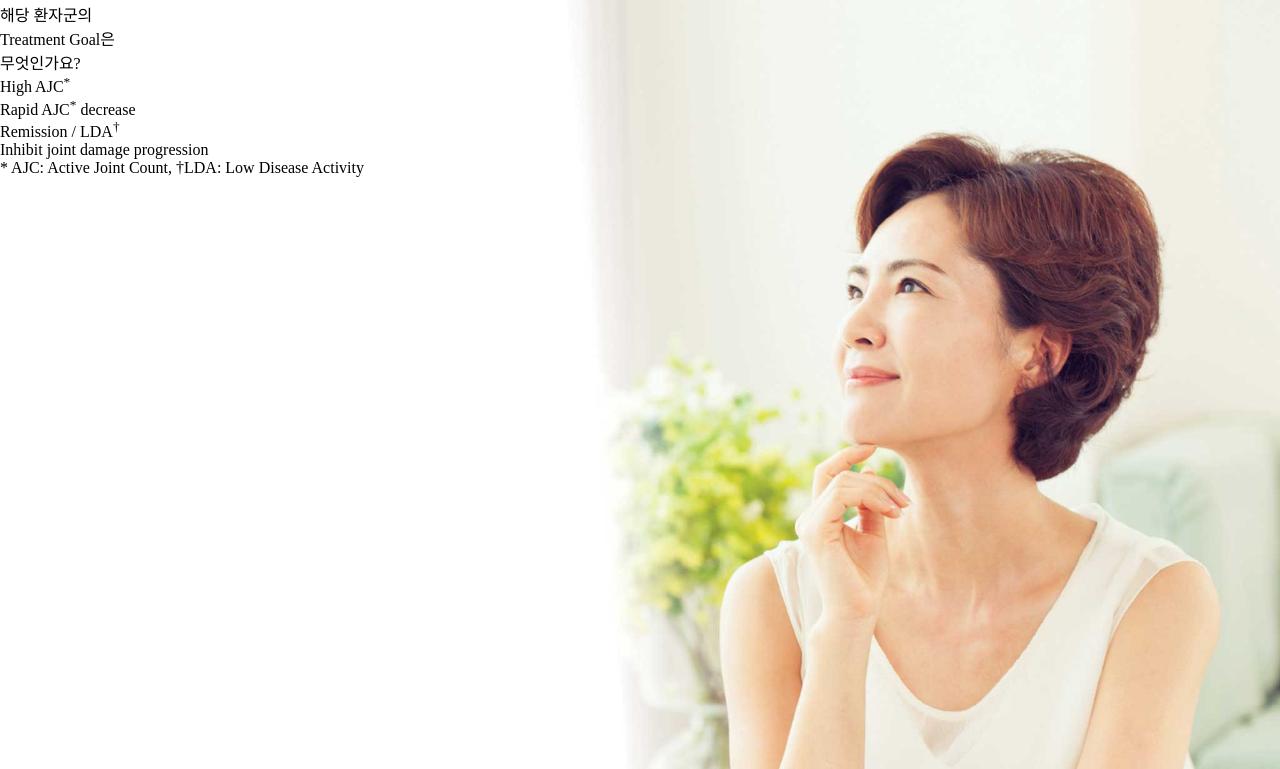
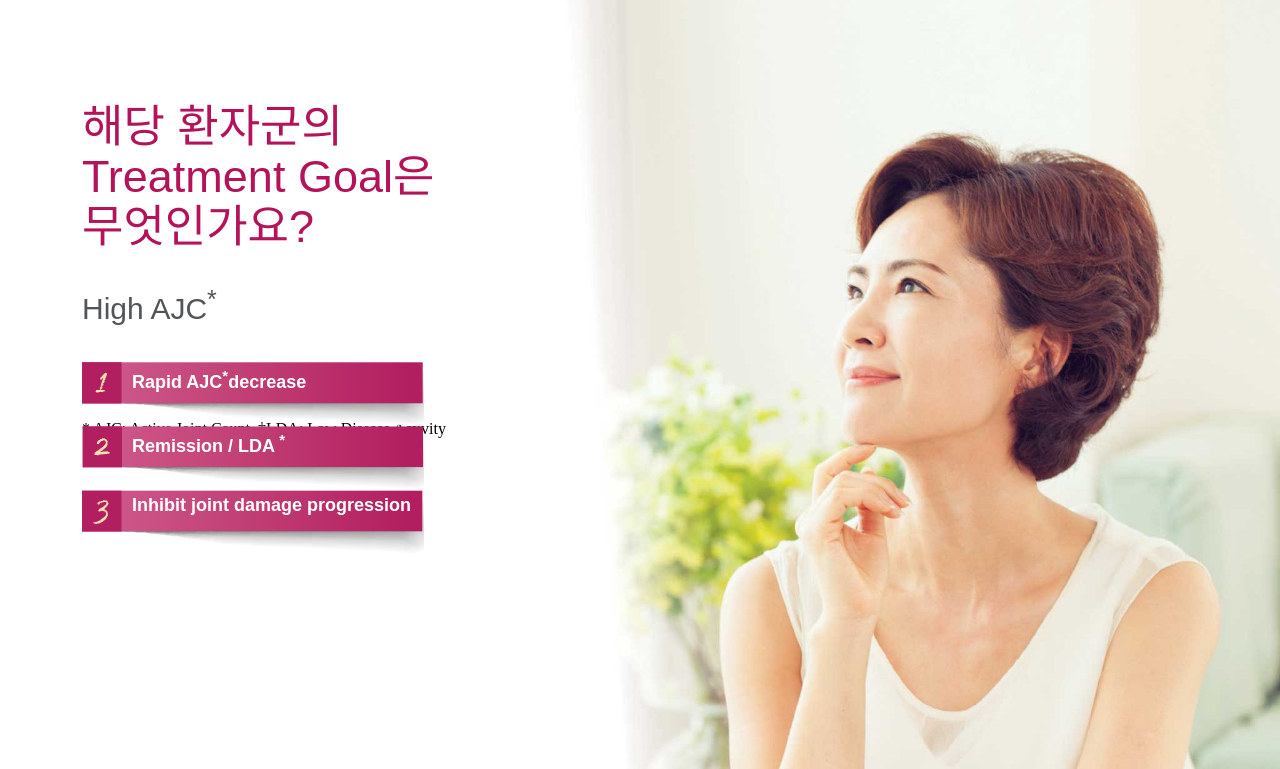
Before and after one commit to testnamee/JSPractice, a website: page app/index.html in a window 1280 px wide. Shown: the part 31-800 px from the top of the page. Drawn offline with Linux system fonts and the light colour scheme.

Commit message:
Everything is good.

```diff
--- a/app/css/main/main.css
+++ b/app/css/main/main.css
@@ -1,2 +1,5 @@
 @import '../modules/_global';
 @import '../modules/_logo';
+@import '../modules/_wrapper';
+@import '../modules/_content';
+@import '../modules/_choice';
--- /dev/null
+++ b/app/css/modules/_choice.css
@@ -0,0 +1,34 @@
+.choice {
+  width: 342px;
+  /* overflow: hidden; */
+  /* margin: 30px 0; */
+  background-size: 354px 64px;
+  display: block;
+  height: 64px;
+  /* padding-left: 55px; */
+  padding-top: 6px;
+  font-size: 18px;
+  font-weight: bold;
+  color: white;
+  font-family: 'StaticBold', 'HelveticaLight', sans-serif;
+  position: relative;
+
+  &-bar-1 {
+    background-image: url(../../media/images/option-list-bg-1.png);
+    padding-left: 50px;
+    padding-top: 5px;
+  }
+  &-bar-2 {
+    background-image: url(../../media/images/option-list-bg-2.png);
+    padding-left: 50px;
+    padding-top: 5px;
+  }
+  &-bar-3 {
+    background-image: url(../../media/images/option-list-bg-3.png);
+    padding-left: 50px;
+    padding-top: 5px;
+  }
+
+  &--footnote {
+  }
+}
--- /dev/null
+++ b/app/css/modules/_content.css
@@ -0,0 +1,23 @@
+.content {
+  margin-left: 82px;
+  margin-top: 100px;
+
+  &__title {
+    margin-left: 0;
+    font-family: 'AGothicMedium', 'HelveticaMedium', sans-serif;
+    font-size: 45px;
+    line-height: 50px;
+    color: #b41259;
+    margin-top: 50px;
+    margin-bottom: 33px;
+  }
+
+  &__subtitle {
+    margin-top: 30px;
+    margin-left: 0;
+    font-family: 'AGothicBold', 'HelveticaMedium', sans-serif;
+    font-size: 30px;
+    color: #515557;
+    margin-bottom: 30px;
+  }
+}
--- a/app/index.html
+++ b/app/index.html
@@ -12,32 +12,33 @@
 
 <body>
     <header>
-        <div>
-            <img class="logo" src="media/images/logo-alt.png">
+        <div class="logo">
+            <img class="logo__image" src="media/images/logo-alt.png">
         </div>
     </header>
-    <div id="container">
-        <div>
-            <div>
-                <div>
+    <section class="wrapper">
+        <div class="content">
+            <div class="content content__title">
                 해당 환자군의
-                    <br>Treatment Goal은
-                    <br>무엇인가요?
+                <br> Treatment Goal은
+                <br> 무엇인가요?
             </div>
-                <div>
+
+            <div class="content content__subtitle">
                 High AJC<sup>*</sup>
             </div>
-                <div>
-                    <div>Rapid AJC<sup>*</sup> decrease</div>
-                    <div>Remission / LDA<sup>&dagger;</sup></div>
-                    <div>Inhibit joint damage progression</div>
+            <div class="choice">
+                <div class="choice choice-bar-1">Rapid AJC<sup>*</sup>decrease</div>
+                <div class="choice choice-bar-2">Remission / LDA <sup>*</sup></div>
+                <div class="choice choice-bar-3">Inhibit joint damage progression</div>
             </div>
-                <div>
+            <div class="choice--footnote">
                 * AJC: Active Joint Count, †LDA: Low Disease Activity
             </div>
+
         </div>
-        </div>
-    </div>
+    </section>
+
 </body>
 
 </html>
--- a/app/temp/styles/main.css
+++ b/app/temp/styles/main.css
@@ -10,9 +10,62 @@ body {
   height: 748px;
   background-size: cover;
 }
-.logo {
-  margin-left: 918px;
-  width: 83px;
-  margin-top: 15px;
-  margin-right: 30px;
+.logo__image {
+    margin-left: 918px;
+    width: 83px;
+    margin-top: 15px;
+    margin-right: 30px;
+  }
+.content {
+  margin-left: 82px;
+  margin-top: 100px;
 }
+.content__title {
+    margin-left: 0;
+    font-family: 'AGothicMedium', 'HelveticaMedium', sans-serif;
+    font-size: 45px;
+    line-height: 50px;
+    color: #b41259;
+    margin-top: 50px;
+    margin-bottom: 33px;
+  }
+.content__subtitle {
+    margin-top: 30px;
+    margin-left: 0;
+    font-family: 'AGothicBold', 'HelveticaMedium', sans-serif;
+    font-size: 30px;
+    color: #515557;
+    margin-bottom: 30px;
+  }
+.choice {
+  width: 342px;
+  /* overflow: hidden; */
+  /* margin: 30px 0; */
+  background-size: 354px 64px;
+  display: block;
+  height: 64px;
+  /* padding-left: 55px; */
+  padding-top: 6px;
+  font-size: 18px;
+  font-weight: bold;
+  color: white;
+  font-family: 'StaticBold', 'HelveticaLight', sans-serif;
+  position: relative;
+}
+.choice-bar-1 {
+    background-image: url(../../media/images/option-list-bg-1.png);
+    padding-left: 50px;
+    padding-top: 5px;
+  }
+.choice-bar-2 {
+    background-image: url(../../media/images/option-list-bg-2.png);
+    padding-left: 50px;
+    padding-top: 5px;
+  }
+.choice-bar-3 {
+    background-image: url(../../media/images/option-list-bg-3.png);
+    padding-left: 50px;
+    padding-top: 5px;
+  }
+.choice--footnote {
+  }
--- a/gulpfile.js
+++ b/gulpfile.js
@@ -32,7 +32,7 @@ gulp.task('cssInject', ['style'], function() {
 gulp.task('style', function() {
   return gulp
     .src('./app/css/main/main.css')
-    .pipe(postcss([autoprefixer, nested, cssImport, simplevars, mixins]))
+    .pipe(postcss([autoprefixer, cssImport, simplevars, mixins, nested]))
     .on('error', function(errorInfo) {
       console.log(errorInfo.toString());
       this.emit('end');
```
Also changed, not shown: app/css/modules/_logo.css (+6 -4 lines), app/css/modules/_wrapper.css (added). Lines whose indentation alone changed are shown as unchanged.
